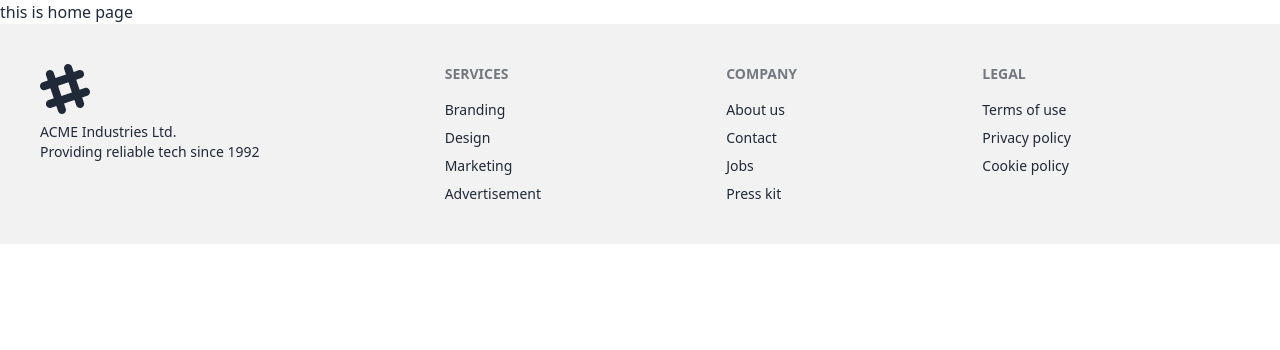
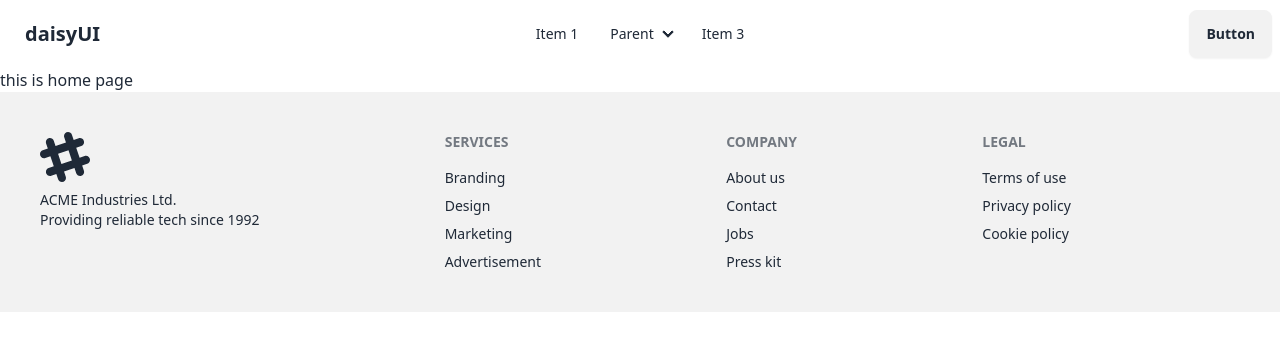
Before and after one commit to shahinexy/PH-Career-Hub-with-React-Router, a React (Vite) app: page / in a window 1280 px wide. Shown: the top 350 px of the page. Built offline with nearby package versions, Linux system fonts and the light colour scheme.

Commit message:
navbar added

```diff
--- /dev/null
+++ b/src/components/Header/Header.jsx
@@ -0,0 +1,85 @@
+const Header = () => {
+  return (
+    <div>
+      <nav>
+        <div className="navbar bg-base-100">
+          <div className="navbar-start">
+            <div className="dropdown">
+              <div
+                tabIndex={0}
+                role="button"
+                className="btn btn-ghost lg:hidden"
+              >
+                <svg
+                  xmlns="http://www.w3.org/2000/svg"
+                  className="h-5 w-5"
+                  fill="none"
+                  viewBox="0 0 24 24"
+                  stroke="currentColor"
+                >
+                  <path
+                    strokeLinecap="round"
+                    strokeLinejoin="round"
+                    strokeWidth="2"
+                    d="M4 6h16M4 12h8m-8 6h16"
+                  />
+                </svg>
+              </div>
+              <ul
+                tabIndex={0}
+                className="menu menu-sm dropdown-content mt-3 z-[1] p-2 shadow bg-base-100 rounded-box w-52"
+              >
+                <li>
+                  <a>Item 1</a>
+                </li>
+                <li>
+                  <a>Parent</a>
+                  <ul className="p-2">
+                    <li>
+                      <a>Submenu 1</a>
+                    </li>
+                    <li>
+                      <a>Submenu 2</a>
+                    </li>
+                  </ul>
+                </li>
+                <li>
+                  <a>Item 3</a>
+                </li>
+              </ul>
+            </div>
+            <a className="btn btn-ghost text-xl">daisyUI</a>
+          </div>
+          <div className="navbar-center hidden lg:flex">
+            <ul className="menu menu-horizontal px-1">
+              <li>
+                <a>Item 1</a>
+              </li>
+              <li>
+                <details>
+                  <summary>Parent</summary>
+                  <ul className="p-2">
+                    <li>
+                      <a>Submenu 1</a>
+                    </li>
+                    <li>
+                      <a>Submenu 2</a>
+                    </li>
+                  </ul>
+                </details>
+              </li>
+              <li>
+                <a>Item 3</a>
+              </li>
+            </ul>
+          </div>
+          <div className="navbar-end">
+            <a className="btn">Button</a>
+          </div>
+        </div>
+      </nav>
+    </div>
+  );
+};
+
+export default Header;
--- a/src/components/Root/Root.jsx
+++ b/src/components/Root/Root.jsx
@@ -1,9 +1,11 @@
 import { Outlet } from "react-router-dom";
 import Footer from "../Footer/Footer";
+import Header from "../Header/Header";
 
 const Root = () => {
     return (
         <div>
+            <Header></Header>
             <Outlet></Outlet>
             <Footer></Footer>
         </div>
```
